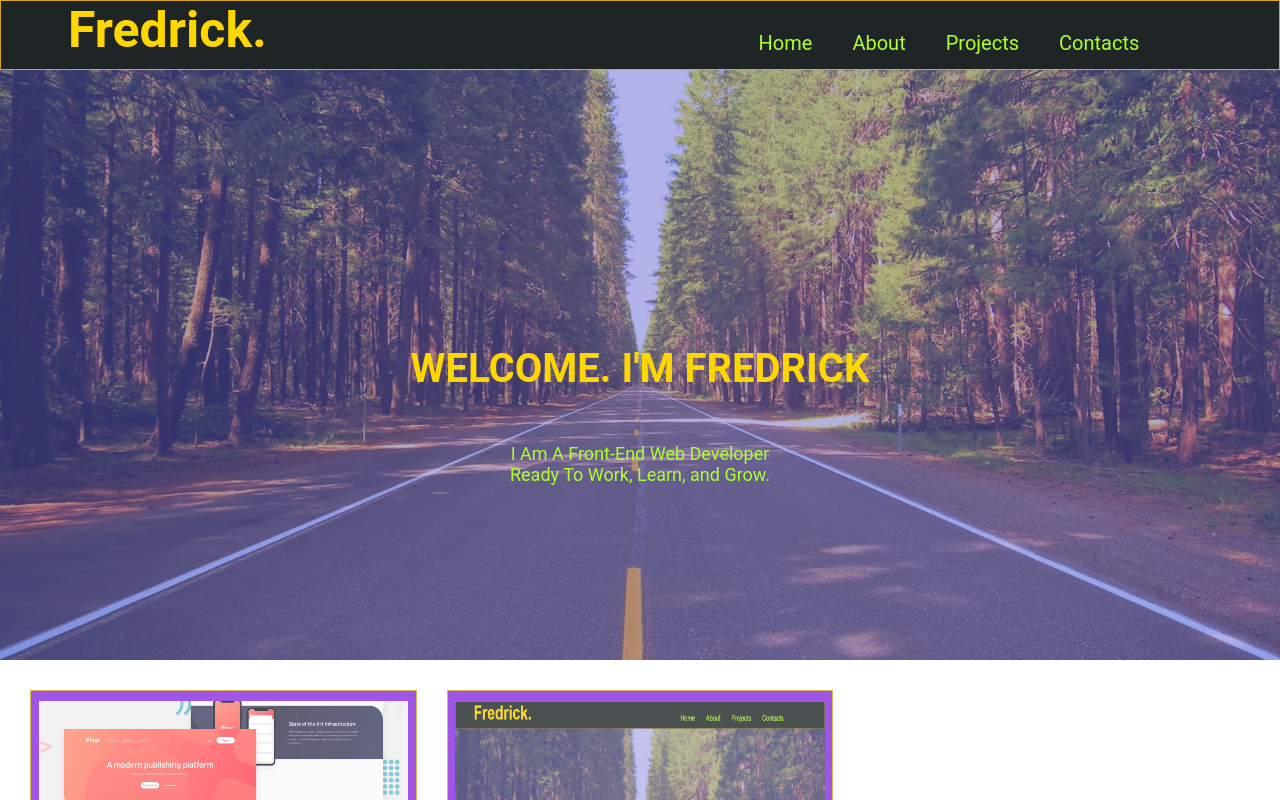
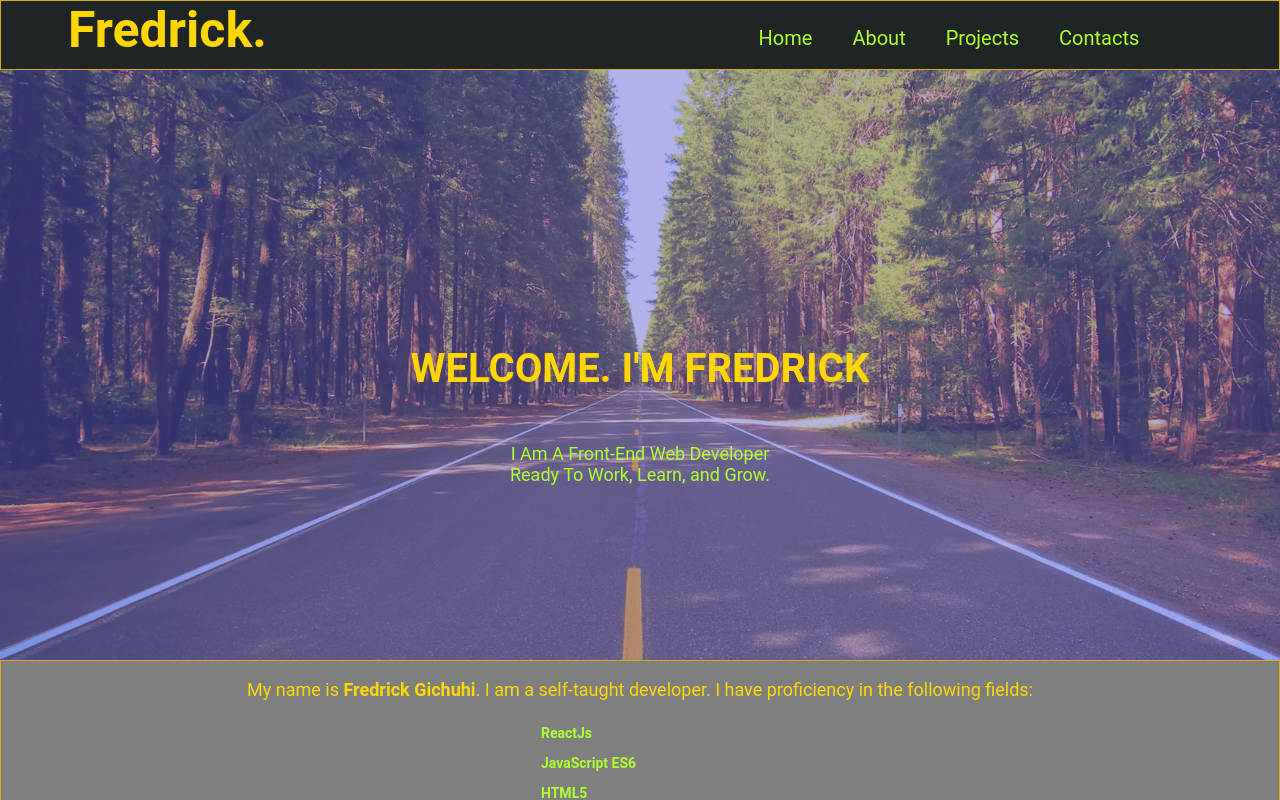
Before and after one commit to stormFred/Portfolio, a React (Create React App) app: page / in a window 1280 px wide. Shown: the top 800 px of the page. Built offline with nearby package versions, Linux system fonts and the light colour scheme.

Commit message:
added About component

```diff
--- a/src/components/About.js
+++ b/src/components/About.js
@@ -1,17 +1,34 @@
-import React from 'react'
-import road from '../Images/road7.jpeg'
+import React, { useContext } from 'react'
+import { PortfolioContext } from './App'
 
 export default function About() {
+	const { fields } = useContext(PortfolioContext)
+
 	return (
 		<div className="about" id="about">
-			<img src={road} alt="Fred" className="image"></img>
-			<div className="heading-container">
-				<h1 className="heading">WELCOME. I'M FREDRICK</h1>
-			</div>
-			<p className="heading-desc">
-				I Am A Front-End Web Developer
-				<br /> Ready To Work, Learn, and Grow.
+			<p className="about-par">
+				My name is <strong>Fredrick Gichuhi</strong>. I am a self-taught
+				developer. I have proficiency in the following fields:
 			</p>
+			<p className="about-par"></p>
+			<ul className="list-continer">
+				{fields.map((field) => (
+					<li
+						className="list"
+						style={{
+							background: 'none',
+							fontSize: '14px',
+							textAlign: 'left',
+							listStyleType: 'none',
+							padding: '.7rem 50rem',
+							fontWeight: 'bold',
+							minWidth: '1rem',
+							color: 'greenyellow',
+						}}>
+						{field}
+					</li>
+				))}
+			</ul>
 		</div>
 	)
 }
--- a/src/components/App.js
+++ b/src/components/App.js
@@ -2,6 +2,7 @@ import React, { useState } from 'react'
 import { useMediaQuery } from 'react-responsive'
 
 import Header from './Header'
+import Home from './Home'
 import About from './About'
 import ProjectsHeading from './ProjectsHeading'
 import Projects from './Projects'
@@ -17,6 +18,8 @@ export default function App() {
 	const mainProjects = MYPROJECTS
 	const isPortrait = useMediaQuery({ query: '(max-width: 750px)' })
 
+	const fields = ['ReactJs', 'JavaScript ES6', 'HTML5', 'CSS3', 'Git']
+
 	const [displayMenu, setDisplayMenu] = useState(false)
 	function handleShowMenu() {
 		setDisplayMenu(!displayMenu)
@@ -25,8 +28,9 @@ export default function App() {
 	return (
 		<div className="app">
 			<PortfolioContext.Provider
-				value={{ isPortrait, handleShowMenu, displayMenu }}>
+				value={{ isPortrait, handleShowMenu, displayMenu, fields }}>
 				<Header />
+				<Home />
 				<About />
 				<Projects mainProjects={mainProjects} />
 				<ProjectsHeading />
--- a/src/components/Footer.js
+++ b/src/components/Footer.js
@@ -3,22 +3,22 @@ import React from 'react'
 export default function Footer({ handleShowMenu }) {
 	return (
 		<div className="footer" id="footer">
-			<div className="footer-home ">
-				<a href="#about" className="anchor" onClick={handleShowMenu}>
+			<div className="footer-home foot">
+				<a href="#home" className="anchor" onClick={handleShowMenu}>
 					Home
 				</a>
 			</div>
-			<div className="footer-about ">
+			<div className="footer-about foot">
 				<a href="#about" className="anchor" onClick={handleShowMenu}>
 					About
 				</a>
 			</div>
-			<div className="footer-projects ">
+			<div className="footer-projects foot">
 				<a href="#projects" className="anchor" onClick={handleShowMenu}>
 					Projects
 				</a>
 			</div>
-			<div className="footer-projects ">
+			<div className="footer-projects foot">
 				<a href="#contacts" className="anchor" onClick={handleShowMenu}>
 					Contacts
 				</a>
--- /dev/null
+++ b/src/components/Home.js
@@ -0,0 +1,17 @@
+import React from 'react'
+import road from '../Images/road7.jpeg'
+
+export default function About() {
+	return (
+		<div className="home" id="home">
+			<img src={road} alt="Fred" className="image"></img>
+			<div className="heading-container">
+				<h1 className="heading">WELCOME. I'M FREDRICK</h1>
+			</div>
+			<p className="heading-desc">
+				I Am A Front-End Web Developer
+				<br /> Ready To Work, Learn, and Grow.
+			</p>
+		</div>
+	)
+}
--- a/src/styles.css
+++ b/src/styles.css
@@ -83,9 +83,13 @@ a {
 	z-index: 1;
 }
 
-/* =========About.css========= */
+.navbar > .footer .foot {
+	margin-top: 1rem;
+}
 
-.about {
+/* =========Home.css========= */
+
+.home {
 	position: relative;
 	height: 59rem;
 	max-width: 100%;
@@ -128,6 +132,23 @@ a {
 	color: greenyellow;
 }
 
+/*   ========About.css========= */
+
+.about {
+	border: 1px solid goldenrod;
+	background: rgba(0, 1, 1, 0.5);
+}
+
+.about-par {
+	text-align: center;
+	font-size: 1.8rem;
+	color: gold;
+}
+
+.list-container {
+	text-align: center;
+	align-items: center;
+}
 /*  ========Projects.css========= */
 
 .my-projects {
@@ -264,7 +285,7 @@ a {
 	grid-template-columns: repeat(4, auto);
 	font-size: 1.7rem;
 	position: relative;
-	height: 6rem;
+	height: 10rem;
 	width: 100%;
 	border: 0.01rem solid goldenrod;
 	background-color: rgb(0, 0, 0);
@@ -273,7 +294,7 @@ a {
 .footer-home,
 .footer-about,
 .footer-projects {
-	margin: 1.5rem auto;
+	margin: 3.3rem auto;
 }
 
 #footer .anchor {
```
